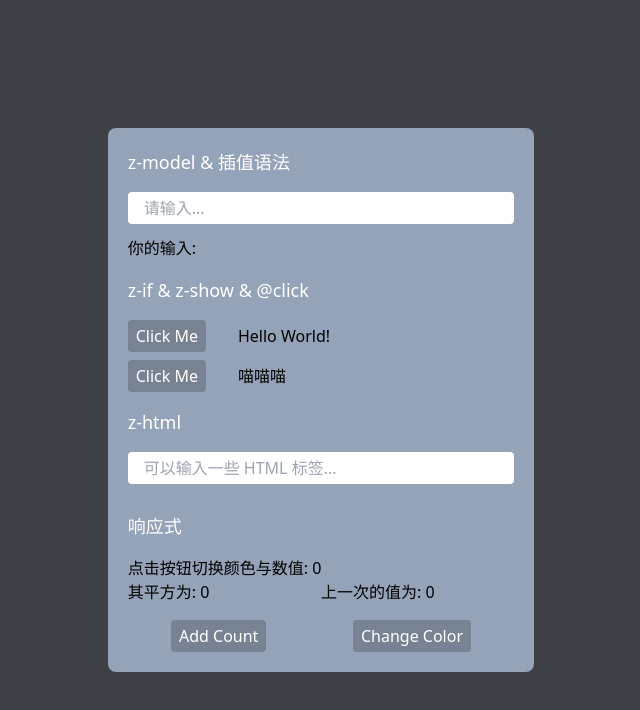
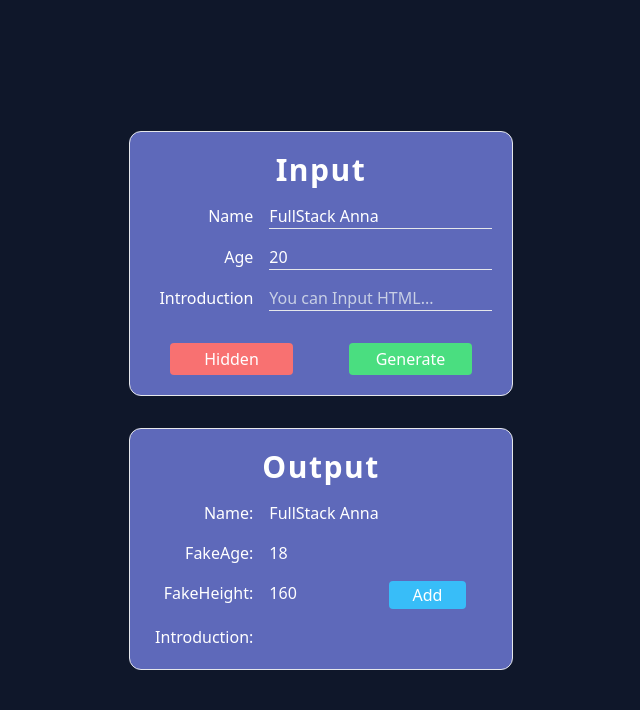
Before and after one commit to ZbWeR/ZueFromScratch, a website: page index.html in a window 1280 px wide. Shown: the whole page, without its empty margins (319-959 px from the left). Drawn offline with nearby package versions, Linux system fonts and the light colour scheme.

Commit message:
✨ feat: 新增 demo 演示文件

```diff
--- a/index.html
+++ b/index.html
@@ -8,64 +8,102 @@
     <script src="./dist/zue.global.prod.js"></script>
     <script src="https://cdn.TailwindCSS.com"></script>
   </head>
-  <body class="flex items-center justify-center w-screen h-screen bg-zinc-700">
-    <div id="app" class="w-1/3 p-5 rounded-lg bg-slate-400">
+  <body class="flex items-center justify-center w-screen h-screen bg-slate-900">
+    <div id="app" class="w-[30%]">
       <div>
-        <!-- z-model & 插值 -->
-        <div class="flex flex-col">
-          <h1 class="text-lg text-white">z-model & 插值语法</h1>
+        <div class="p-5 text-white border rounded-xl bg-indigo-400/70">
+          <h1 class="text-3xl font-bold tracking-wider text-center">Input</h1>
+          <div class="mt-4">
+            <div class="grid grid-cols-3 gap-4">
+              <!-- z-model 双向绑定 -->
+              <p class="col-span-1 text-right">Name</p>
               <input
-            class="px-4 py-1 mt-4 rounded outline-none"
+                class="col-span-2 bg-transparent border-b outline-none placeholder:text-slate-200/80"
+                z-model="name"
                 type="text"
-            placeholder="请输入..."
-            z-model="message"
+                placeholder="Please input your name"
               />
-          <p class="mt-3 line-clamp-1">你的输入: {{ message }}</p>
-        </div>
-        <!-- z-if & z-show & @event -->
-        <div class="flex flex-col mt-4">
-          <h1 class="text-lg text-white">z-if & z-show & @click</h1>
-          <div class="flex items-center gap-8 mt-4">
-            <button
-              @click="toggleIf"
-              class="px-2 py-1 text-white rounded bg-black/20 hover:bg-black/40"
-            >
-              Click Me
-            </button>
-            <p z-if="ifMsg" class="">Hello World!</p>
-          </div>
-          <div class="flex items-center gap-8 mt-2">
-            <button
-              @click="toggleShow"
-              class="px-2 py-1 text-white rounded bg-black/20 hover:bg-black/40"
-            >
-              Click Me
-            </button>
-            <p z-show="showMsg" class="transition-all">喵喵喵</p>
             </div>
           </div>
-        <!-- z-html -->
-        <div class="flex flex-col mt-4">
-          <h1 class="text-lg text-white">z-html</h1>
+          <div class="mt-4">
+            <div class="grid grid-cols-3 gap-4">
+              <!-- z-model 双向绑定 -->
+              <p class="col-span-1 text-right">Age</p>
               <input
-            class="px-4 py-1 mt-4 rounded outline-none"
+                class="col-span-2 bg-transparent border-b outline-none placeholder:text-slate-200/80"
+                z-model="age"
                 type="text"
-            placeholder="可以输入一些 HTML 标签..."
-            z-model="rawHTML"
+                placeholder="Please input your age"
               />
-          <p class="mt-3" z-html="rawHTML"></p>
             </div>
-        <!-- 响应式 -->
-        <div class="flex flex-col mt-4">
-          <h1 class="text-lg text-white">响应式</h1>
-          <p class="mt-4" :class="dynamicClass">点击按钮切换颜色与数值: {{count}}</p>
-          <div class="flex justify-between">
-            <p class="w-1/2 ">其平方为: {{ count2 }}</p>
-            <p class="w-1/2 ">上一次的值为: {{ oldCount2 }} </p>
           </div>
-          <div class="flex items-center justify-around mt-4">
-            <button @click="addCount" class="px-2 py-1 text-white rounded bg-black/20 hover:bg-black/40">Add Count</button>
-            <button @click="changeColor" class="px-2 py-1 text-white rounded bg-black/20 hover:bg-black/40">Change Color</button>
+
+          <div class="mt-4">
+            <div class="grid grid-cols-3 gap-4">
+              <!-- z-model 双向绑定 -->
+              <p class="col-span-1 text-right">Introduction</p>
+              <input
+                class="col-span-2 bg-transparent border-b outline-none placeholder:text-slate-200/80"
+                z-model="introduce"
+                type="text"
+                placeholder="You can Input HTML..."
+              />
+            </div>
+          </div>
+
+          <div class="mt-8">
+            <div class="grid grid-cols-2 gap-4">
+              <button
+                class="w-3/4 p-1 mx-auto bg-red-400 rounded hover:bg-red-500"
+                @click="hidden"
+              >
+                Hidden
+              </button>
+              <button
+                class="w-3/4 mx-auto bg-green-400 rounded hover:bg-green-500"
+                @click="show = true"
+              >
+                Generate
+              </button>
+            </div>
+          </div>
+        </div>
+
+        <!-- 条件渲染 -->
+        <div z-if="show" class="p-5 mt-8 text-white border rounded-xl bg-indigo-400/70">
+          <h1 class="text-3xl font-bold tracking-wider text-center">Output</h1>
+          <div class="mt-4">
+            <div class="grid grid-cols-3 gap-4">
+              <p class="col-span-1 text-right">Name:</p>
+              <p class="col-span-2">{{name}}</p>
+            </div>
+          </div>
+          <div class="mt-4">
+            <div class="grid grid-cols-3 gap-4">
+              <p class="col-span-1 text-right">FakeAge:</p>
+              <!-- 计算属性 -->
+              <p class="col-span-2">{{fakeAge}}</p>
+            </div>
+          </div>
+          <div class="mt-4">
+            <div class="grid grid-cols-3 gap-4">
+              <p class="col-span-1 text-right">FakeHeight:</p>
+              <!-- 计算属性 -->
+              <p class="col-span-1">{{height}}</p>
+              <button
+                @click="add"
+                class="w-3/4 col-span-1 rounded bg-sky-400 hover:bg-sky-500 py-0.5"
+              >
+                Add
+              </button>
+            </div>
+          </div>
+          <div class="mt-4">
+            <div class="grid grid-cols-3 gap-4">
+              <p class="col-span-1 text-right">Introduction:</p>
+              <p class="col-span-2" z-html="introduce"></p>
+            </div>
+          </div>
         </div>
       </div>
     </div>
@@ -76,38 +114,34 @@
   const app = new zue.zue({
     data() {
       return {
-        message: "",
-        ifMsg: true,
-        showMsg: true,
-        rawHTML: "",
-        count:0,
-        oldCount2:0,
-        dynamicClass:'text-black',
+        name: "FullStack Anna",
+        age: "20",
+        show: true,
+        introduce: "",
+        version: 0,
+        height: 160,
       };
     },
     methods: {
-      toggleIf() {
-        this.ifMsg = !this.ifMsg;
+      hidden() {
+        this.show = false;
       },
-      toggleShow() {
-        this.showMsg = !this.showMsg;
+      add() {
+        this.height += 5;
       },
-      addCount(){
-        this.count ++;
-      },
-      changeColor(){
-        // 存在问题!!!
-        this.dynamicClass = this.dynamicClass === 'text-black' ? 'text-white' :'text-black';
-      }
     },
     computed: {
-      count2() {
-        return this.count * this.count;
+      fakeAge() {
+        if (isNaN(Number(this.age))) return "Not a number";
+        if (this.age < 18) return this.age;
+        else if (this.age < 30) return 18;
+        else return this.age - 10;
       },
     },
     watch: {
-      count2(newVal, oldVal) {
-        this.oldCount2 = oldVal;
+      height(newVal, oldVal) {
+        console.log("height", newVal, oldVal);
+        if (newVal >= 200) alert("You are too tall!!!");
       },
     },
   }).mount("#app");
```
Lines whose indentation alone changed are shown as unchanged.
